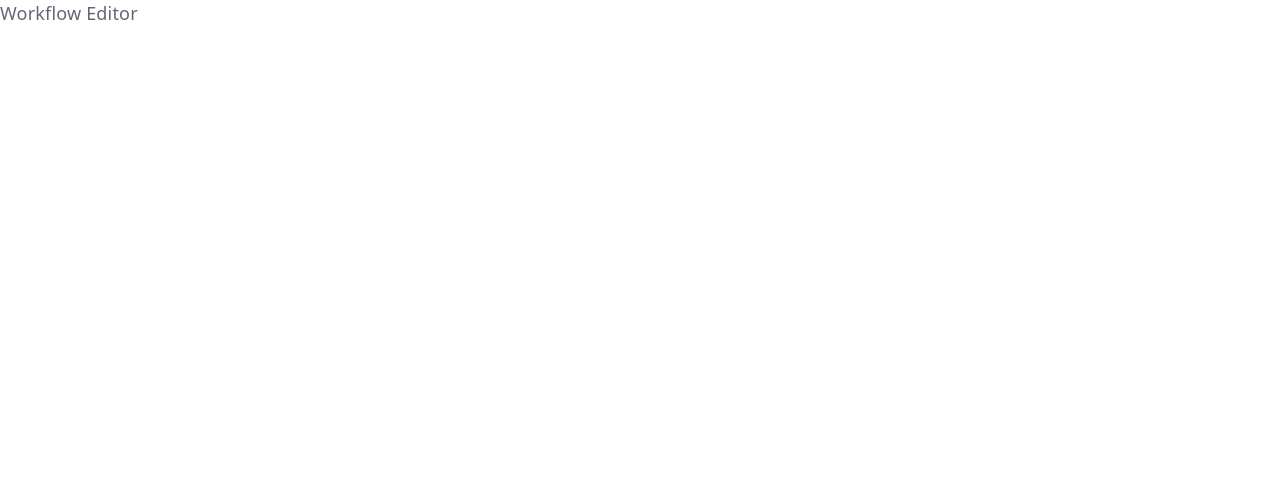
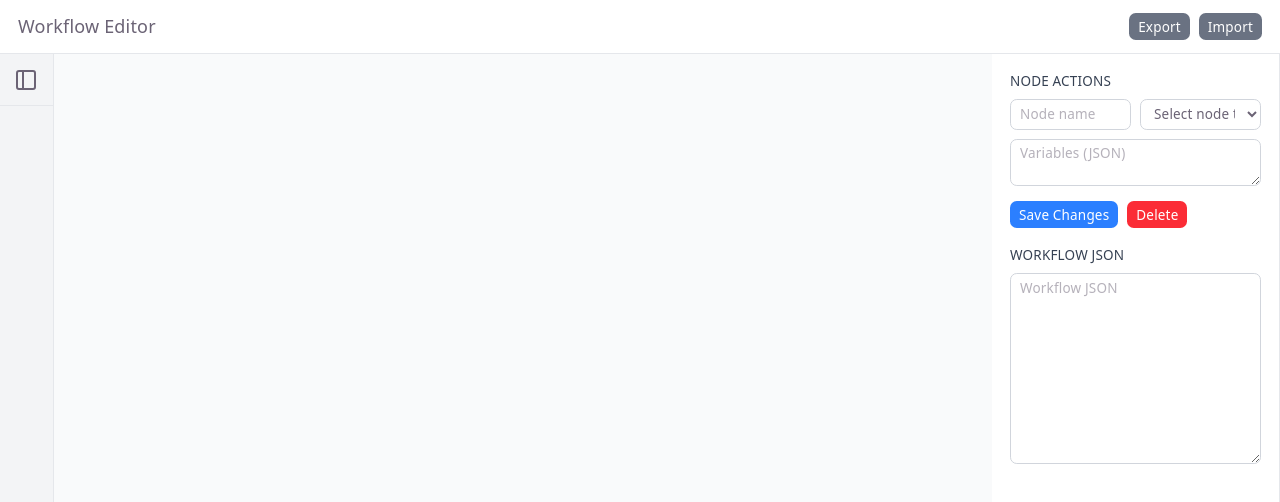
Before and after one commit to kashyapkrlucky/workflow-editor, a React (Vite) app: page / in a window 1280 px wide. Shown: the top 502 px of the page. Built offline with nearby package versions, Linux system fonts and the light colour scheme.

Commit message:
WKF-1-feature: core components scaffolding, canvas setup, ts config update

```diff
--- a/src/WorkflowEditor.tsx
+++ b/src/WorkflowEditor.tsx
@@ -1,7 +1,19 @@
+import { NavBar } from "./components/NavBar";
+import { Toolbar } from "./components/Toolbar";
+import { CanvasEditor } from "./components/CanvasEditor";
+import { Sidebar } from "./components/Sidebar";
+
 export function WorkflowEditor() {
   return (
-    <div>
-      <h1>Workflow Editor</h1>
+    <div className="flex flex-col h-screen">
+      <NavBar />
+      <main className="flex-1 flex flex-row">
+        <Toolbar />
+        <section className="w-full flex-1 relative">
+          <CanvasEditor />
+        </section>
+        <Sidebar />
+      </main>
     </div>
   )
 }
--- /dev/null
+++ b/src/components/CanvasEditor.tsx
@@ -0,0 +1,13 @@
+import { useCanvas } from "@/hooks/useCanvas";
+import { useEffect, useRef } from "react";
+
+export function CanvasEditor() {
+  const canvasRef = useRef<HTMLCanvasElement>(null);
+  const { setupCanvas } = useCanvas(canvasRef);
+
+  useEffect(() => {
+    setupCanvas();
+  }, [setupCanvas]);
+
+  return <canvas className="w-full h-full bg-gray-50" ref={canvasRef}></canvas>;
+}
--- /dev/null
+++ b/src/components/NavBar.tsx
@@ -0,0 +1,11 @@
+export function NavBar() {
+  return (
+    <header className="border-b border-gray-200 p-4 h-12 flex items-center justify-between">
+      <div>Workflow Editor</div>
+      <div className="flex gap-2">
+        <button className="px-2 py-1 bg-gray-500 text-white rounded-md text-xs">Export</button>
+        <button className="px-2 py-1 bg-gray-500 text-white rounded-md text-xs">Import</button>
+      </div>
+    </header>
+  );
+}
--- /dev/null
+++ b/src/components/Sidebar.tsx
@@ -0,0 +1,42 @@
+export function Sidebar() {
+  return (
+    <div className="w-64 border-r border-gray-200 p-4">
+      <p className="text-xs mb-2 uppercase font-medium text-gray-700">Node Actions</p>
+      <div className="flex flex-col gap-2">
+        <div className="flex flex-row gap-2">
+          <input
+            type="text"
+            placeholder="Node name"
+            className="w-full px-2 py-1 border border-gray-300 rounded-md text-xs"
+          />
+          <select className="w-full px-2 py-1 border border-gray-300 rounded-md text-xs">
+            <option value="">Select node type</option>
+            <option value="start">Start</option>
+            <option value="end">End</option>
+          </select>
+        </div>
+        <div>
+          <textarea
+            className="w-full px-2 py-1 border border-gray-300 rounded-md text-xs"
+            placeholder="Variables (JSON)"
+          ></textarea>
+        </div>
+        <div className="flex flex-row gap-2">
+          <button className="px-2 py-1 bg-blue-500 text-white rounded-md text-xs">
+            Save Changes
+          </button>
+          <button className="px-2 py-1 bg-red-500 text-white rounded-md text-xs">
+            Delete
+          </button>
+        </div>
+      </div>
+
+      <p className="text-xs mt-4 mb-2 uppercase font-medium text-gray-700">Workflow Json</p>
+      <textarea
+        className="w-full px-2 py-1 border border-gray-300 rounded-md text-xs"
+        rows={10}
+        placeholder="Workflow JSON"
+      ></textarea>
+    </div>
+  );
+}
--- /dev/null
+++ b/src/components/Toolbar.tsx
@@ -0,0 +1,36 @@
+import { PanelLeftIcon, PanelLeftCloseIcon } from "lucide-react";
+import { useState } from "react";
+
+export function Toolbar() {
+  const [isLeftSidebarOpen, setIsLeftSidebarOpen] = useState(false);
+  return (
+    <div className="w-12 relative">
+      <div
+        className={`absolute top-0 left-0 h-full ${isLeftSidebarOpen ? "w-64" : "w-12"} bg-gray-100 border-r border-gray-200 transition-all duration-300 flex flex-col z-10 overflow-y-auto`}
+      >
+        <div className="p-2 border-b border-gray-200">
+          <button
+            onClick={() => setIsLeftSidebarOpen(!isLeftSidebarOpen)}
+            className="p-1 cursor-pointer flex items-center gap-2"
+          >
+            {isLeftSidebarOpen ? (
+              <>
+                <PanelLeftCloseIcon />
+                <span className="text-sm uppercase">Toolbar</span>
+              </>
+            ) : (
+              <PanelLeftIcon />
+            )}
+          </button>
+        </div>
+
+        {/* JSON Data Content */}
+        {isLeftSidebarOpen && (
+          <div className="flex-1 p-4">
+
+          </div>
+        )}
+      </div>
+    </div>
+  );
+}
--- /dev/null
+++ b/src/constants/index.ts
@@ -0,0 +1,5 @@
+export const CANVAS_CONSTANTS = {
+  GRID_SIZE: 20,
+  GRID_COLOR: "#e5e7eb",
+  BACKGROUND_COLOR: "#ffffff",
+} as const;
--- /dev/null
+++ b/src/hooks/useCanvas.ts
@@ -0,0 +1,26 @@
+import { useCallback } from "react";
+
+export const useCanvas = (canvasRef: React.RefObject<HTMLCanvasElement>) => {
+  /**
+   * Handle canvas resize with proper DPI scaling
+   */
+  const setupCanvas = useCallback(() => {
+    const canvas = canvasRef.current;
+    if (!canvas) return;
+
+    const ctx = canvas.getContext("2d");
+    if (!ctx) return;
+
+    const dpr = window.devicePixelRatio || 1;
+
+    const rect = canvas.getBoundingClientRect();
+    canvas.width = rect.width * dpr;
+    canvas.height = rect.height * dpr;
+    canvas.style.width = `${rect.width}px`;
+    canvas.style.height = `${rect.height}px`;
+
+    ctx.scale(dpr, dpr);
+  }, [canvasRef]);
+
+  return { setupCanvas };
+};
--- a/tsconfig.app.json
+++ b/tsconfig.app.json
@@ -15,6 +15,12 @@
     "noEmit": true,
     "jsx": "react-jsx",
 
+    /* Path mapping */
+    "baseUrl": ".",
+    "paths": {
+      "@/*": ["./src/*"]
+    },
+
     /* Linting */
     "noUnusedLocals": true,
     "noUnusedParameters": true,
```
